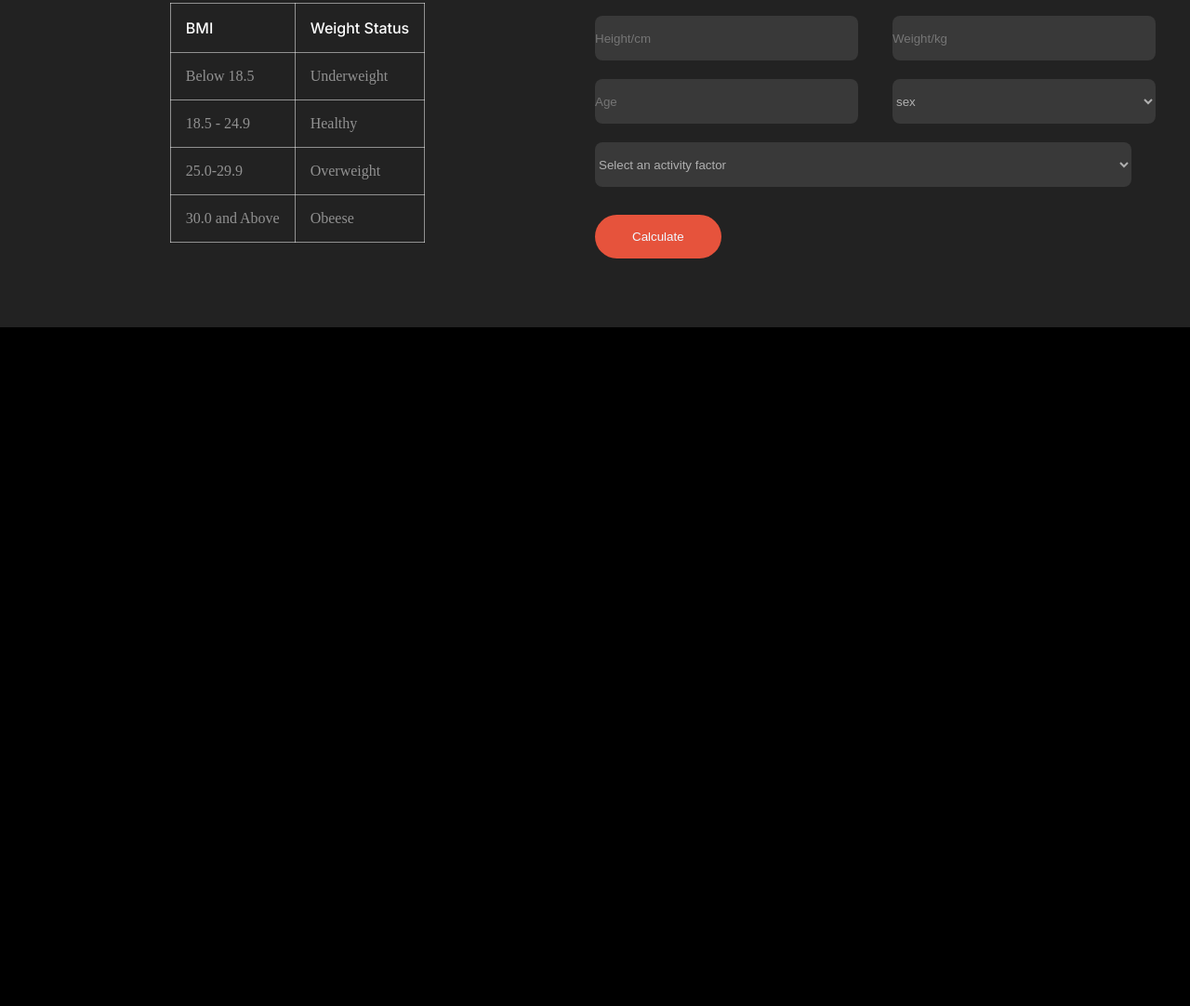
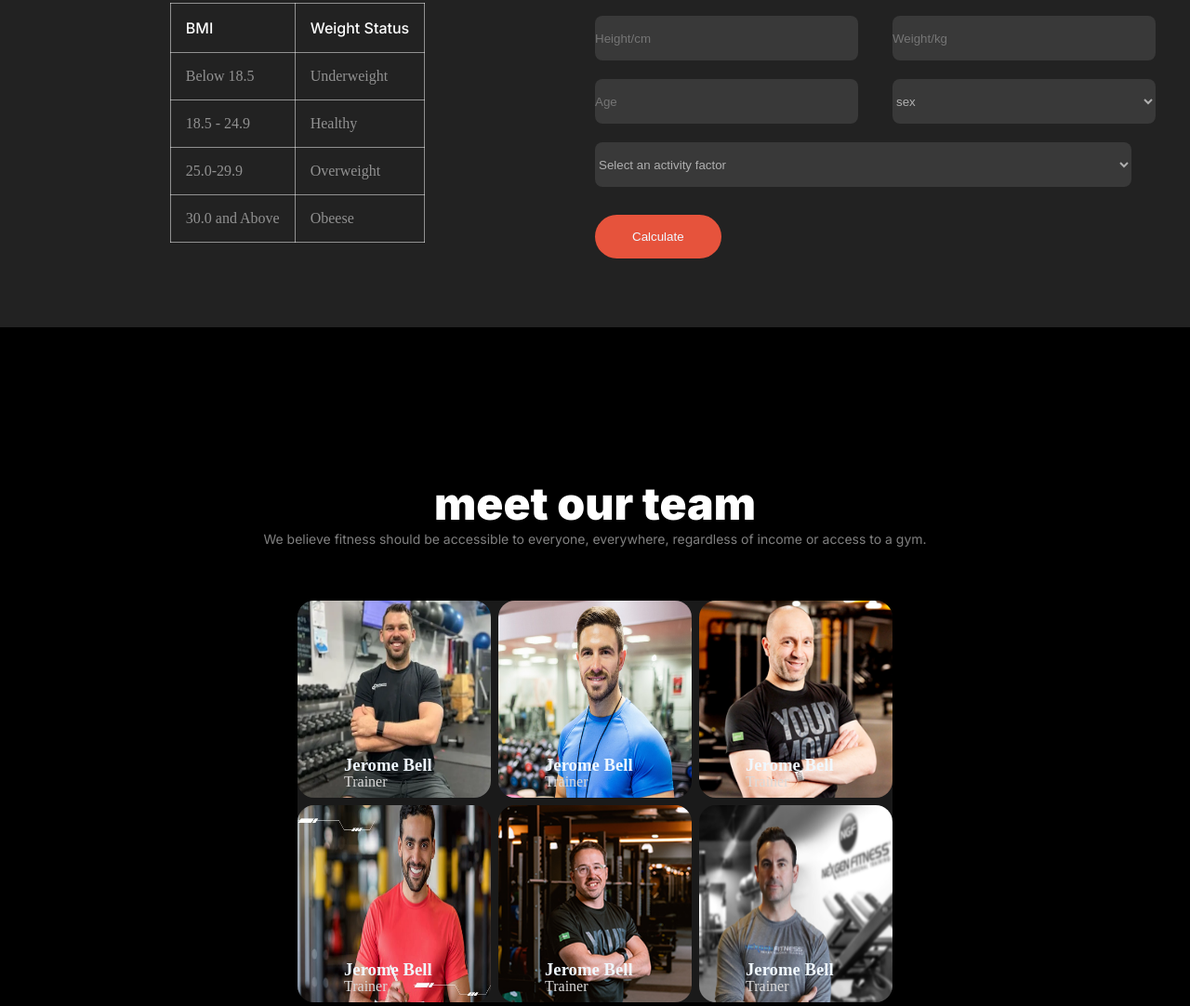
Before and after one commit to smrasel2/web-assignment, a plain HTML site: page index.html in a window 1280 px wide. Shown: the part 2096-3178 px from the top of the page at 93% size. Before the commit the page ends 2448 px from the top, so only its background shows below. Drawn offline with Linux system fonts and the light colour scheme.

Commit message:
meet team done

```diff
--- a/index.html
+++ b/index.html
@@ -233,7 +233,52 @@
       <!-- bmi cal section -->
 
 
+          <!-- meet our team  -->
 
+          <div class="meet-team-lekhs">
+            <h1>meet our team</h1>
+            <p>We believe fitness should be accessible to everyone, everywhere, regardless of income or access to a gym.</p>
+        </div>
+            <section class="meet-team-cont">
+
+                <div class="grid-meet">
+                    <div class="meet-peras">
+                        <img src="assets/trainer1.png" alt="">
+                        <h3>Jerome Bell</h3>
+                        <p>Trainer</p>
+                        </div>
+                    <div class="meet-peras">
+                        <img src="assets/trainer2.png" alt="">
+                        <h3>Jerome Bell</h3>
+                        <p>Trainer</p>
+                        </div>
+                    <div class="meet-peras">
+                        <img src="assets/trainer3.png" alt="">
+                        <h3>Jerome Bell</h3>
+                        <p>Trainer</p>
+                        </div>
+                    <div class="meet-peras">
+                        <img src="assets/trainer4.png" alt="">
+                        <h3>Jerome Bell</h3>
+                        <p>Trainer</p>
+                        </div>
+                    <div class="meet-peras">
+                        <img src="assets/trainer5.png" alt="">
+                        <h3>Jerome Bell</h3>
+                        <p>Trainer</p>
+                        </div>
+                    <div class="meet-peras">
+                        <img src="assets/trainer6.png" alt="">
+                        <h3>Jerome Bell</h3>
+                        <p>Trainer</p>
+                        </div>
+
+                    </div>
+
+                </div>
+
+            </section>
+          <!-- meet our team  -->
 
 
 
--- a/styles/responsive.css
+++ b/styles/responsive.css
@@ -32,7 +32,7 @@
    #btn-two{
 
             width: 40%;
-            height: 12%;
+            height: 13%;
            margin-left: 200px;
     margin-top: -530px;
 }
@@ -133,4 +133,10 @@ margin-top: -350px;
   .bmi-stuffs p{
     width: 200px;
   }
+
+  .grid-meet{
+    display: grid;
+    grid-template-columns: repeat(1,1fr);
+    gap: 8px;
 }
+}
--- a/styles/style.css
+++ b/styles/style.css
@@ -469,3 +469,67 @@ border: none;
 
 
 /* bmi section */
+
+
+/* meet our team */
+
+.meet-team-lekhs > h1{
+    margin-top: 160px;
+    color: rgb(255, 255, 255);
+font-family: Inter;
+font-size: 48px;
+font-weight: 900;
+text-align: center;
+}
+.meet-team-lekhs > p{
+    color: rgba(255, 255, 255, 0.5);
+    font-family: Inter;
+    font-size: 14px;
+    font-weight: 400;
+    text-align: center;
+}
+
+
+.meet-team-cont{
+    width: 50%;
+height: 50%;
+
+
+margin: 0 auto;
+margin-top: 58px;
+background-color: rgba(255, 255, 255, 0.1);
+border-radius: 18px;
+
+
+}
+
+
+.grid-meet{
+    display: grid;
+    grid-template-columns: repeat(3,1fr);
+    gap: 8px;
+
+}
+
+.meet-peras img{
+    width: 100%;
+    height: 100%;
+border-radius: 18px;
+
+}
+
+.meet-peras h3{
+ color: aliceblue;
+ position: absolute;
+ margin-top: -50px;
+ margin-left: 50px;
+}
+.meet-peras p{
+color: rgb(219, 218, 218);
+position: absolute;
+margin-top: -30px;
+margin-left: 50px;
+
+
+}
+/* meet our team */
```
